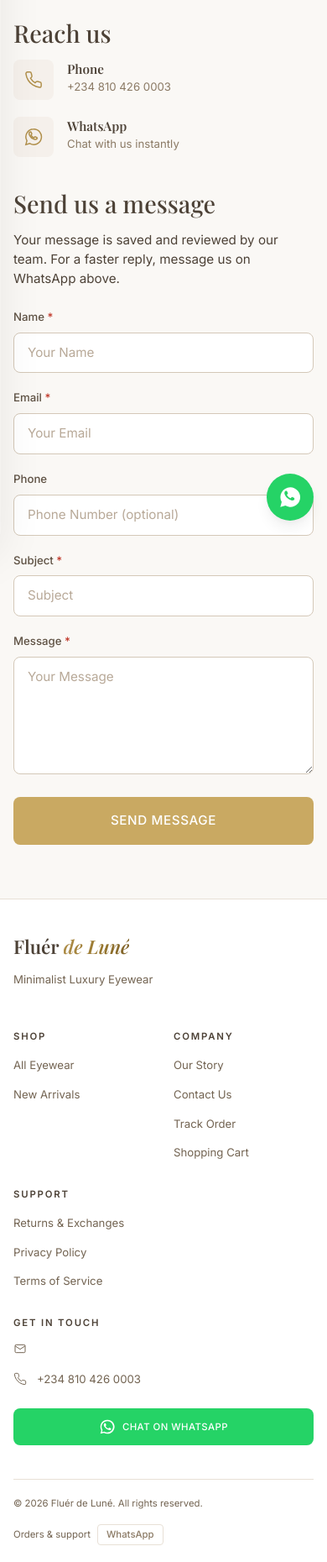
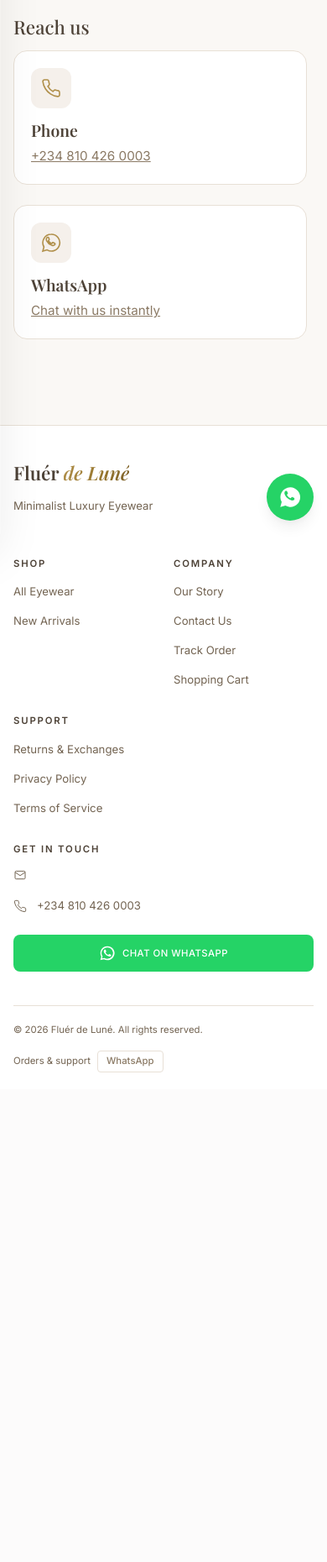
Before and after one commit to d3khan/Flu-r-de-Lun-, a Django app: page /contact/ in a window 390 px wide. Shown: the part 208-2068 px from the top of the page at 84% size. After the commit the page ends 1485 px from the top, so only its background shows below. Run offline with Django 5.2, Linux system fonts and the light colour scheme; the visitor is signed in with stand-in values (Sample User, id 1); data comes from the database, SQL or seed files in the repository; data that the repository does not hold is empty; some libraries are stand-ins or nearby versions.

Commit message:
Remove contact form; bigger scrollable contact methods
Removed the contact form entirely (it saved to the DB with no email
provider, so submissions went nowhere). The page now lists only contact
methods — email, phone, support hours, WhatsApp, and social channels —
as larger cards that fill the page and scroll when more channels are
added. Studio/HQ removed (none yet). Adding a channel is one SiteSettings
field plus one icon entry.

```diff
--- a/apps/core/views.py
+++ b/apps/core/views.py
@@ -1,14 +1,10 @@
-from django.shortcuts import render, redirect
-from django.contrib import messages
-from django.views.generic import TemplateView, FormView
-from django.urls import reverse_lazy
+from django.shortcuts import render
+from django.views.generic import TemplateView
 from django.utils.translation import gettext_lazy as _
 from django.utils.safestring import mark_safe
-from django.http import HttpResponse
 from urllib.parse import quote
 
-from .models import SiteSettings, ContactMessage
-from .forms import ContactForm
+from .models import SiteSettings
 from apps.wishlist.utils import annotate_in_wishlist
 
 
@@ -105,23 +101,16 @@ class AboutView(TemplateView):
     template_name = 'core/about.html'
 
 
-class ContactView(FormView):
-    """Contact page with form.
+class ContactView(TemplateView):
+    """Contact page.
 
-    The form is stored in the database (ContactMessage, viewable in the
-    admin); it is not emailed anywhere because no email provider is
-    configured. Customers reach us through the contact methods listed below
-    instead, which are driven by SiteSettings so a new channel (Instagram,
-    Twitter, …) only needs one field and one entry here.
+    The contact form was removed because no email provider is configured,
+    so submissions had nowhere to go. Customers reach us through the contact
+    methods listed here instead, which are driven by SiteSettings so a new
+    channel (Instagram, X, Telegram, …) only needs one SiteSettings field
+    plus one entry in CONTACT_ICONS and contact_methods().
     """
     template_name = 'core/contact.html'
-    form_class = ContactForm
-    success_url = reverse_lazy('core:contact')
-
-    def form_valid(self, form):
-        form.save()
-        messages.success(self.request, _("Thank you for your message! We'll get back to you soon."))
-        return super().form_valid(form)
 
     def contact_methods(self, site_settings):
         """Build the list of contact methods shown on the page."""
@@ -174,16 +163,6 @@ class ContactView(FormView):
                 'text': _('Chat with us instantly'),
                 'external': True,
                 'icon_html': CONTACT_ICONS['whatsapp'],
-            })
-
-        if site_settings.address:
-            methods.append({
-                'key': 'pin',
-                'title': _('Studio'),
-                'href': None,
-                'lines': site_settings.address.splitlines(),
-                'external': False,
-                'icon_html': CONTACT_ICONS['pin'],
             })
 
         for key, url, title in (
--- a/static/css/main.css
+++ b/static/css/main.css
@@ -3528,60 +3528,114 @@ button.account-nav__link {
    ========================================================================== */
 
 .contact-layout {
-  display: grid;
-  gap: var(--space-10);
+  display: flex;
+  flex-direction: column;
+  gap: var(--space-8);
   padding-block: var(--space-6) var(--space-16);
-}
-
-@media (min-width: 1024px) {
-  .contact-layout {
-    grid-template-columns: 1fr 1.4fr;
-    gap: var(--space-16);
-    align-items: start;
-  }
+  min-height: 65vh;
+}
+
+.contact-methods-section {
+  display: flex;
+  flex-direction: column;
+  gap: var(--space-4);
+  flex: 1;
+}
+
+.contact-methods__heading {
+  font-family: var(--font-serif);
+  font-size: var(--text-3xl);
+  font-weight: var(--font-medium);
+  color: var(--color-beige-900);
+  margin: 0;
 }
 
 .contact-methods {
   display: grid;
-  gap: var(--space-5);
+  gap: var(--space-6);
+  overflow-y: auto;
+  min-height: 0;
+  padding-right: var(--space-2);
 }
 
 .contact-method {
   display: flex;
-  align-items: flex-start;
-  gap: var(--space-4);
+  align-items: center;
+  gap: var(--space-6);
+  padding: var(--space-6);
+  background-color: var(--color-white);
+  border: 1px solid var(--color-beige-200);
+  border-radius: var(--radius-xl);
+  min-height: 96px;
 }
 
 .contact-method__icon {
   flex-shrink: 0;
-  width: 48px;
-  height: 48px;
+  width: 64px;
+  height: 64px;
   display: flex;
   align-items: center;
   justify-content: center;
   color: var(--color-gold-dark);
   background-color: var(--color-beige-100);
-  border-radius: var(--radius-md);
+  border-radius: var(--radius-lg);
 }
 
 .contact-method__icon svg {
-  width: 22px;
-  height: 22px;
+  width: 28px;
+  height: 28px;
 }
 
 .contact-method__title {
   font-family: var(--font-serif);
+  font-size: var(--text-xl);
+  font-weight: var(--font-semibold);
+  margin: 0 0 var(--space-1) 0;
+}
+
+.contact-method__detail {
   font-size: var(--text-base);
-  font-weight: var(--font-semibold);
-}
-
-.contact-method__detail {
-  font-size: var(--text-sm);
   color: var(--color-beige-600);
+  line-height: var(--leading-relaxed);
+  margin: 0;
+}
+
+.contact-method__detail a {
+  color: var(--color-beige-600);
+  text-decoration: underline;
 }
 
 .contact-method__detail a:hover {
   color: var(--color-gold-dark);
+}
+
+@media (max-width: 639px) {
+  .contact-layout {
+    padding-block: var(--space-5) var(--space-12);
+    min-height: 60vh;
+  }
+
+  .contact-method {
+    flex-direction: column;
+    align-items: flex-start;
+    gap: var(--space-3);
+    padding: var(--space-5);
+    min-height: auto;
+  }
+
+  .contact-method__icon {
+    width: 48px;
+    height: 48px;
+  }
+
+  .contact-method__icon svg {
+    width: 24px;
+    height: 24px;
+  }
+
+  .contact-methods__heading {
+    font-size: var(--text-2xl);
+  }
 }
 
 /* ==========================================================================
--- a/templates/core/contact.html
+++ b/templates/core/contact.html
@@ -10,11 +10,9 @@
         <p>{% trans "Questions about a frame, your order, or anything else? We're here to help." %}</p>
     </header>
 
-    <div class="container">
-        <div class="contact-layout">
-            <!-- Contact methods -->
-            <section aria-label="{% trans 'Contact information' %}">
-                <h2 class="contact-methods__heading" style="margin-bottom: var(--space-4);">{% trans "Reach us" %}</h2>
+    <div class="container contact-layout">
+        <section aria-label="{% trans 'Contact information' %}" class="contact-methods-section">
+            <h2 class="contact-methods__heading">{% trans "Reach us" %}</h2>
             <div class="contact-methods">
                 {% for method in contact_methods %}
                 <div class="contact-method">
@@ -50,33 +48,5 @@
                 {% endfor %}
             </div>
         </section>
-
-            <!-- Contact form -->
-            <section aria-label="{% trans 'Send us a message' %}">
-                <h2 class="contact-methods__heading" style="margin-bottom: var(--space-4);">{% trans "Send us a message" %}</h2>
-                <p class="contact-methods__note" style="margin-bottom: var(--space-6);">
-                    {% trans "Your message is saved and reviewed by our team. For a faster reply, message us on WhatsApp above." %}
-                </p>
-                <form method="post" action="{% url 'core:contact' %}" novalidate>
-                    {% csrf_token %}
-                    {% for hidden in form.hidden_fields %}{{ hidden }}{% endfor %}
-                    {% for field in form.visible_fields %}
-                        <div class="form-group">
-                            <label for="{{ field.id_for_label }}" class="form-label">
-                                {{ field.label }}{% if field.field.required %} <span class="required">*</span>{% endif %}
-                            </label>
-                            {{ field }}
-                            {% if field.help_text %}<small class="form-help">{{ field.help_text }}</small>{% endif %}
-                            {% if field.errors %}
-                                <ul class="form-errors">
-                                    {% for error in field.errors %}<li>{{ error }}</li>{% endfor %}
-                                </ul>
-                            {% endif %}
-                        </div>
-                    {% endfor %}
-                    <button type="submit" class="btn btn--gold btn--lg btn--block mt-4">{% trans "Send Message" %}</button>
-                </form>
-            </section>
-        </div>
     </div>
 {% endblock %}
```
Lines whose indentation alone changed are shown as unchanged.
